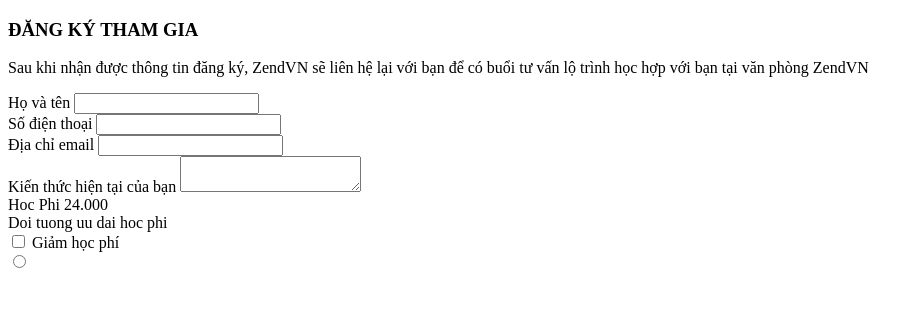
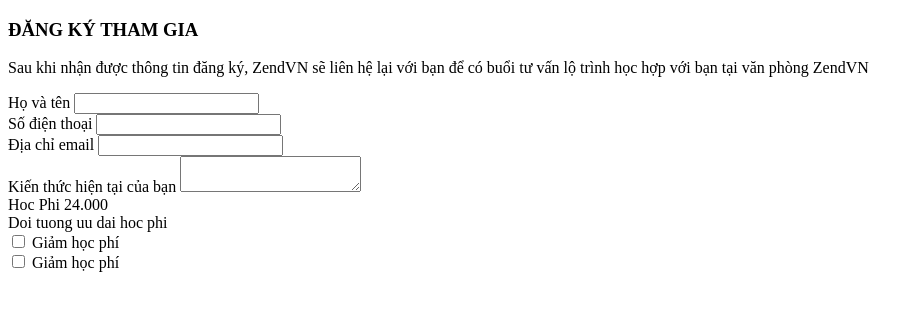
Before and after one commit to vominhloc54/deloy, a plain HTML site: page thuchanh.html in a window 1280 px wide. Shown: the whole page, without its empty margins (0-923 px from the left). Drawn offline with Linux system fonts and the light colour scheme.

Commit message:
thay doi

```diff
--- a/thuchanh.html
+++ b/thuchanh.html
@@ -37,14 +37,15 @@
                 <label for="student_type">
                     <input type="checkbox" id="student_type" name="student_type">
                     Giảm học phí
-
+                    <br>
+                </label>
+                <label for="student_type">
+                    <input type="checkbox" id="student_type" name="student_type">
+                    Giảm học phí
+                    <br>
                 </label>
               </div>
-              <div>
-                <label for="">
-                    <input type="radio">
-                </label>
-              </div>
+
         </form>
 
 </section>
```
